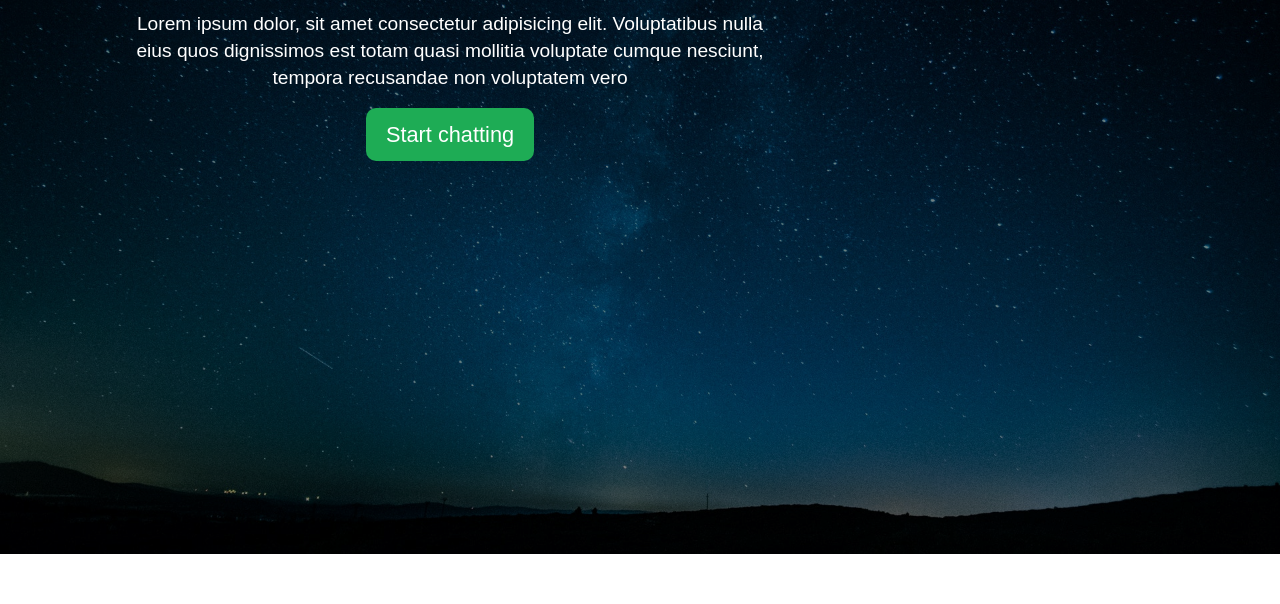
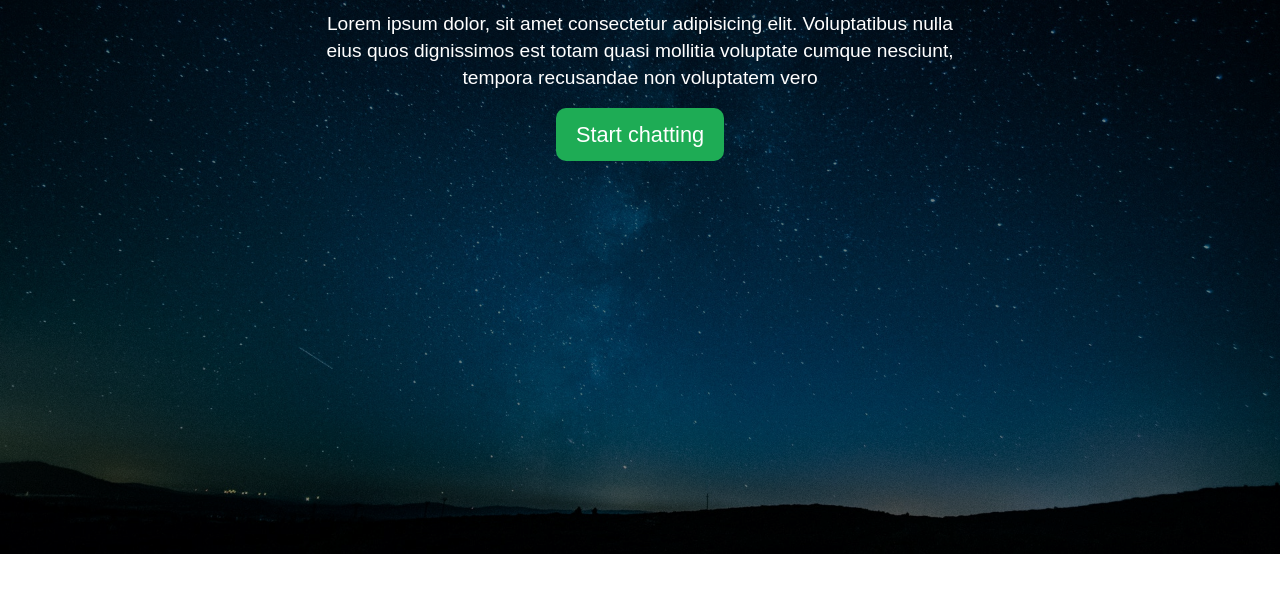
Before and after one commit to arnav-kr/Firechat, a plain HTML site: page index.htm in a window 1280 px wide. Shown: the part 196-800 px from the top of the page. Drawn offline with Linux system fonts and the light colour scheme.

Commit message:
added js to set width of container - 2

```diff
--- a/res/scripts/home.js
+++ b/res/scripts/home.js
@@ -1,4 +1,7 @@
 
+// Changes the width of body to accurate width of viewport, some browsers include the scrollbar in 100vw
+var container =  document.getElementById("container");
+container.style.width = document.body.clientWidth+"px";
 
 
 // The below code is for the animation in home page, text changing
--- a/res/stylesheets/home.css
+++ b/res/stylesheets/home.css
@@ -18,7 +18,7 @@ body {
 }
 
 .container{
-    width: 900px;
+    width: 0; /*Changes through js*/
 }
 
 .background {
```
